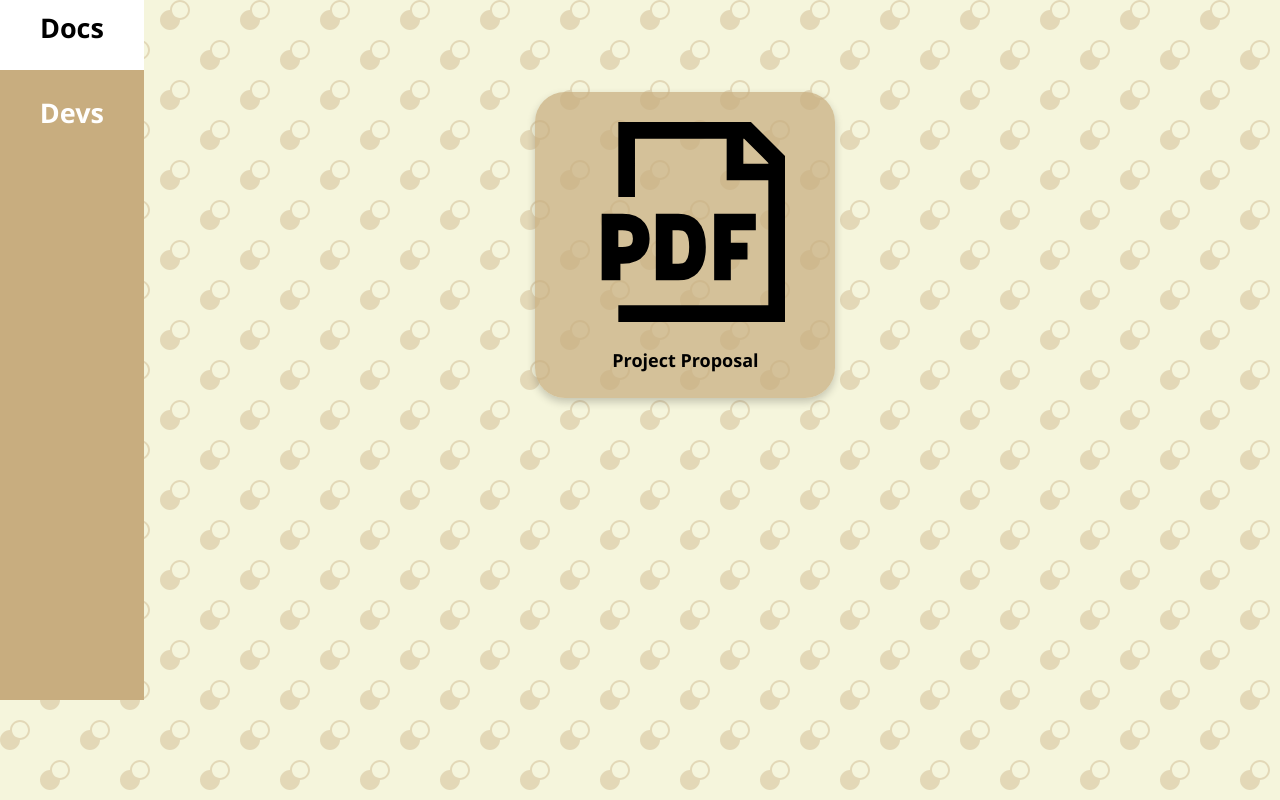
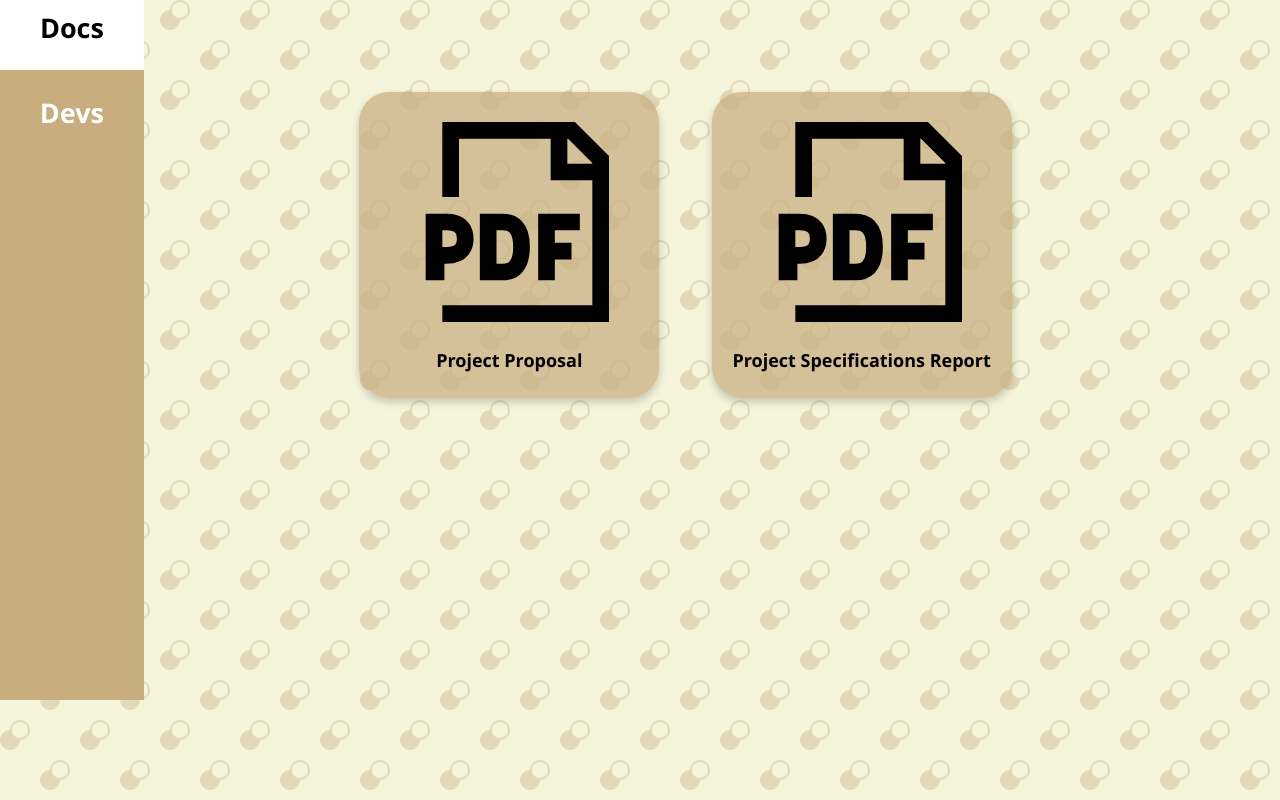
Before and after one commit to SKT1803/mesajla, a React (Create React App) app: page /mesajla/documents in a window 1280 px wide. Built offline with nearby package versions, Linux system fonts and the light colour scheme.

Commit message:
your comment

```diff
--- a/src/components-pages/DocumentationPage.js
+++ b/src/components-pages/DocumentationPage.js
@@ -1,5 +1,6 @@
 import Docs from "../components/Docs.js";
 import projectProposal from "../assets/Project Proposal.pdf";
+import projectSpecificationsReport from "../assets/Project Specifications Report.pdf";
 import "../styles/doc-cards.css";
 
 const DocumentationsPage = () => (
@@ -8,6 +9,7 @@ const DocumentationsPage = () => (
 
 
       <Docs name={"Project Proposal"} link={projectProposal} />
+      <Docs name={"Project Specifications Report"} link={projectSpecificationsReport} />
     </div>
 
     {/* <iframe className='' src={projectProposal} height="100%" width="100%" title="Project Proposal"></iframe> */}
```
Also changed, not shown: 1 other file (tests, documents, lock files or other folders).
